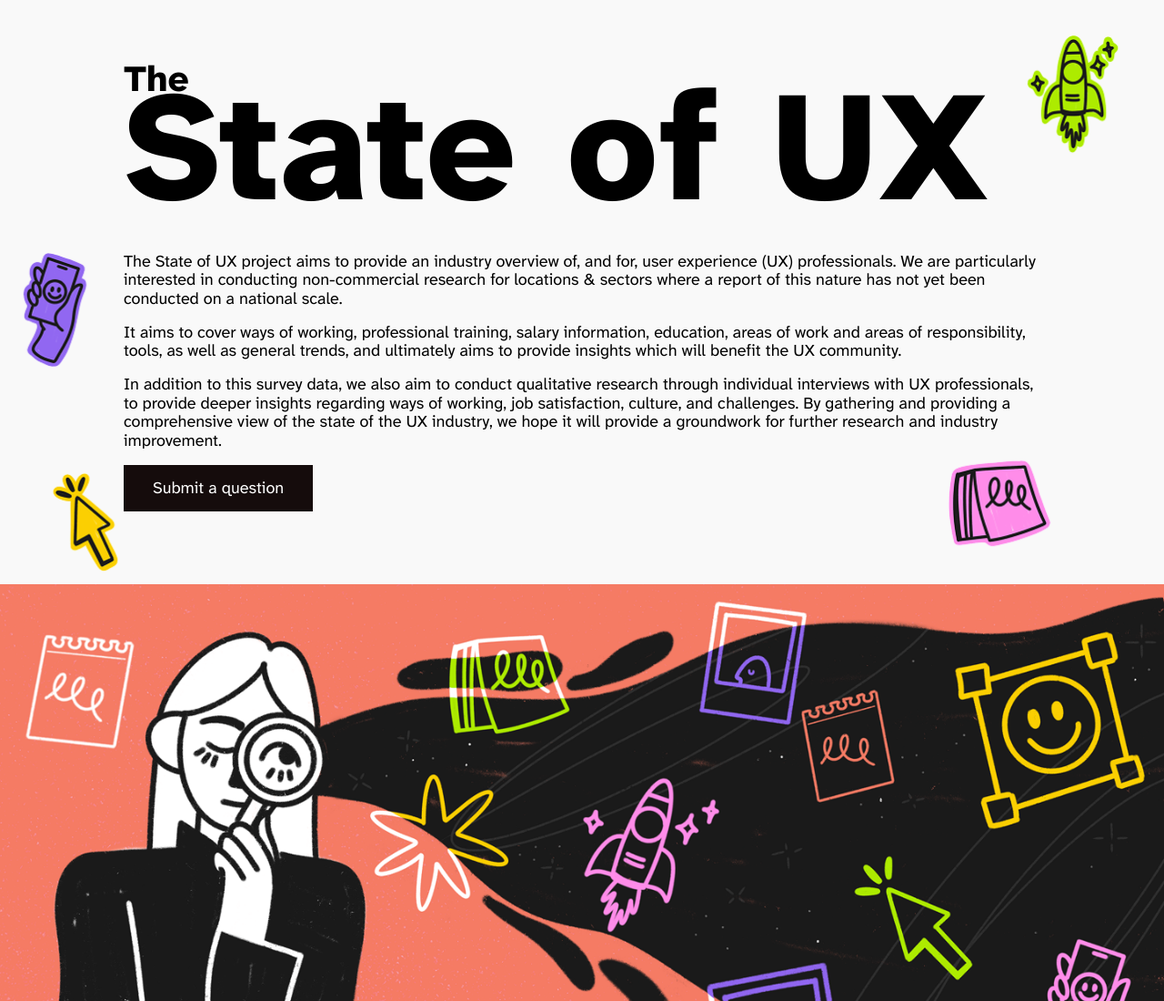
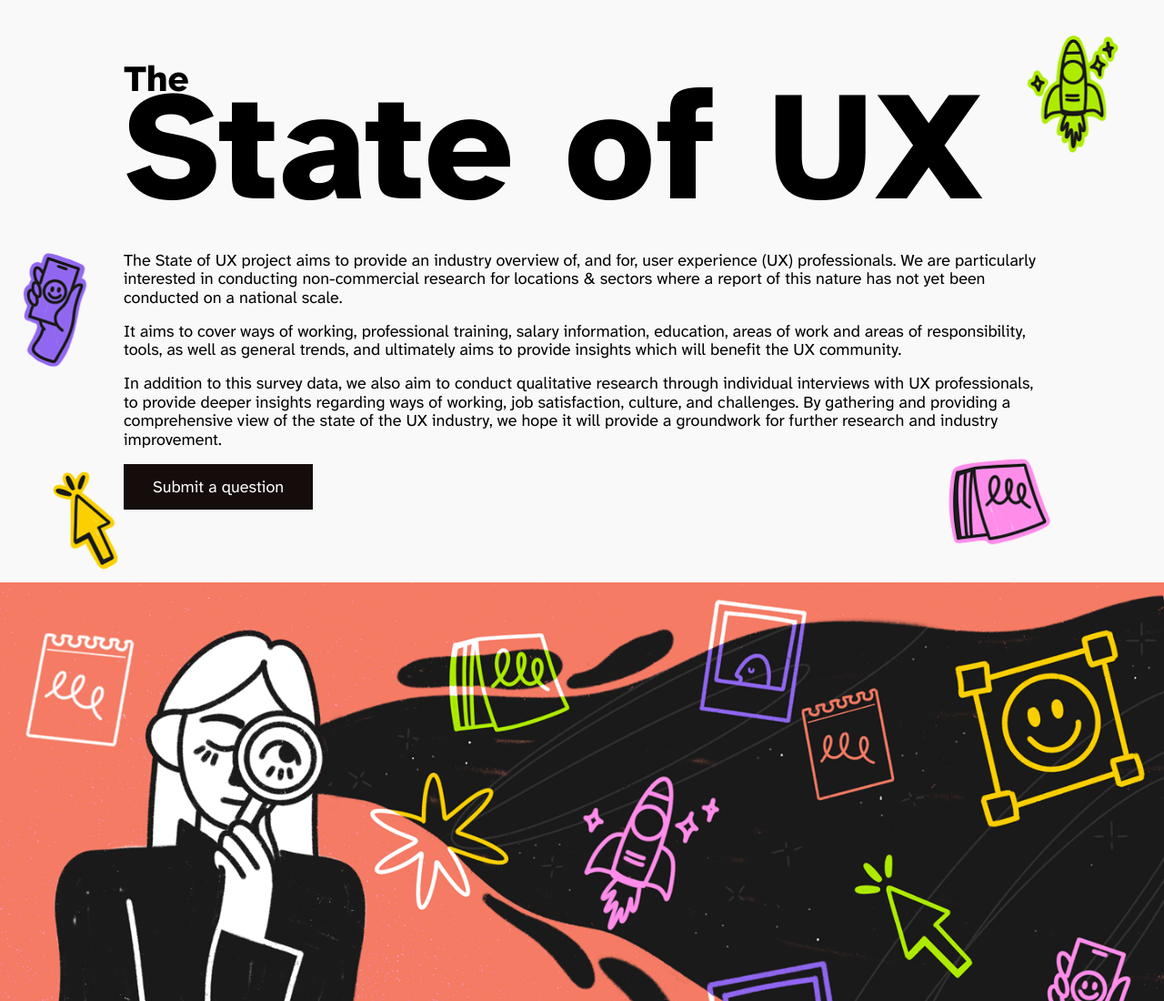
Before and after one commit to Shane24/stateofux, an Eleventy site: page src/index.njk in a window 1280 px wide. Shown: the top 1100 px of the page at 91% size. Built offline with nearby package versions, Linux system fonts and the light colour scheme; Eleventy itself is replaced by a stand-in of ours; files that its build step writes are made by us from their sources; what @11tyrocks/eleventy-plugin-sass-lightningcss would draw is missing.

Commit message:
Update style.scss - change font size of h1 for safari bug

```diff
--- a/src/css/style.scss
+++ b/src/css/style.scss
@@ -433,7 +433,7 @@ body {
     font-weight: 900;
     margin: 0 auto;
     @media (min-width: $breakpoint-md) {
-      font-size: 171px;
+      font-size: 170px;
     }
   }
   .h2 {
```
